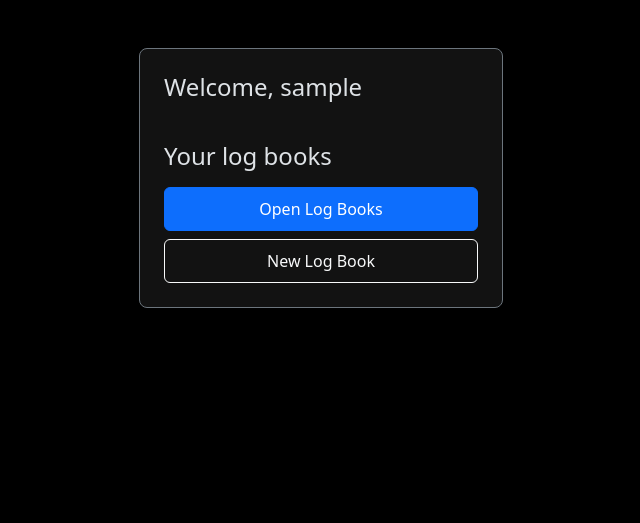
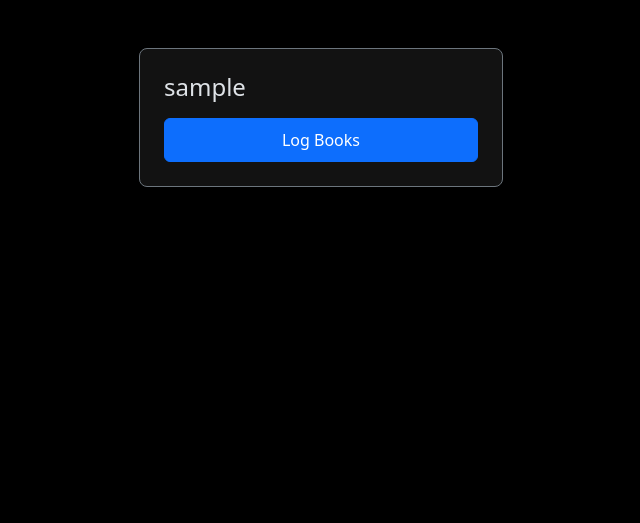
Before and after one commit to dledw001/logs, a Django app: page /dashboard/ in a window 1280 px wide. Shown: the part 61-584 px from the top of the page, without its empty margins (319-959 px from the left). Run offline with Django 5.2, Linux system fonts and the light colour scheme; the visitor is signed in with stand-in values (Sample User, id 1).

Commit message:
more minor ui tweaks

```diff
--- a/core/templates/core/dashboard.html
+++ b/core/templates/core/dashboard.html
@@ -5,12 +5,9 @@
         <div class="col-12 col-sm-10 col-md-7 col-lg-5 col-xl-4 px-0 px-sm-2">
             <div class="card bg-dark border-secondary shadow rounded-3 my-4">
                 <div class="card-body p-3 p-sm-4">
-                    <h1 class="h4 mb-3">Welcome, {{ request.user.username }}</h1>
-                    <br>
-                    <h2 class="h4 mb-3">Your log books</h2>
+                    <h1 class="h4 mb-3">{{ request.user.username }}</h1>
                     <div class="d-grid gap-2">
-                        <a class="btn btn-primary" href="{% url 'logbooks:list' %}">Open Log Books</a>
-                        <a class="btn btn-outline-light" href="{% url 'logbooks:create' %}">New Log Book</a>
+                        <a class="btn btn-primary" href="{% url 'logbooks:list' %}">Log Books</a>
                     </div>
                 </div>
             </div>
--- a/logbooks/templates/logbooks/book_list.html
+++ b/logbooks/templates/logbooks/book_list.html
@@ -2,8 +2,8 @@
 {% block title %}Your Log Books{% endblock %}
 {% block content %}
     <div class="d-flex justify-content-between align-items-center mb-3">
-        <h1 class="h4 m-0">Your Log Books</h1>
-        <a class="btn btn-primary" href="{% url 'logbooks:create' %}">New Log Book</a>
+        <h1 class="h4 m-0">Log Books</h1>
+        <a class="btn btn-primary" href="{% url 'logbooks:create' %}">Add Log Book</a>
     </div>
 
     {% if books %}
```
